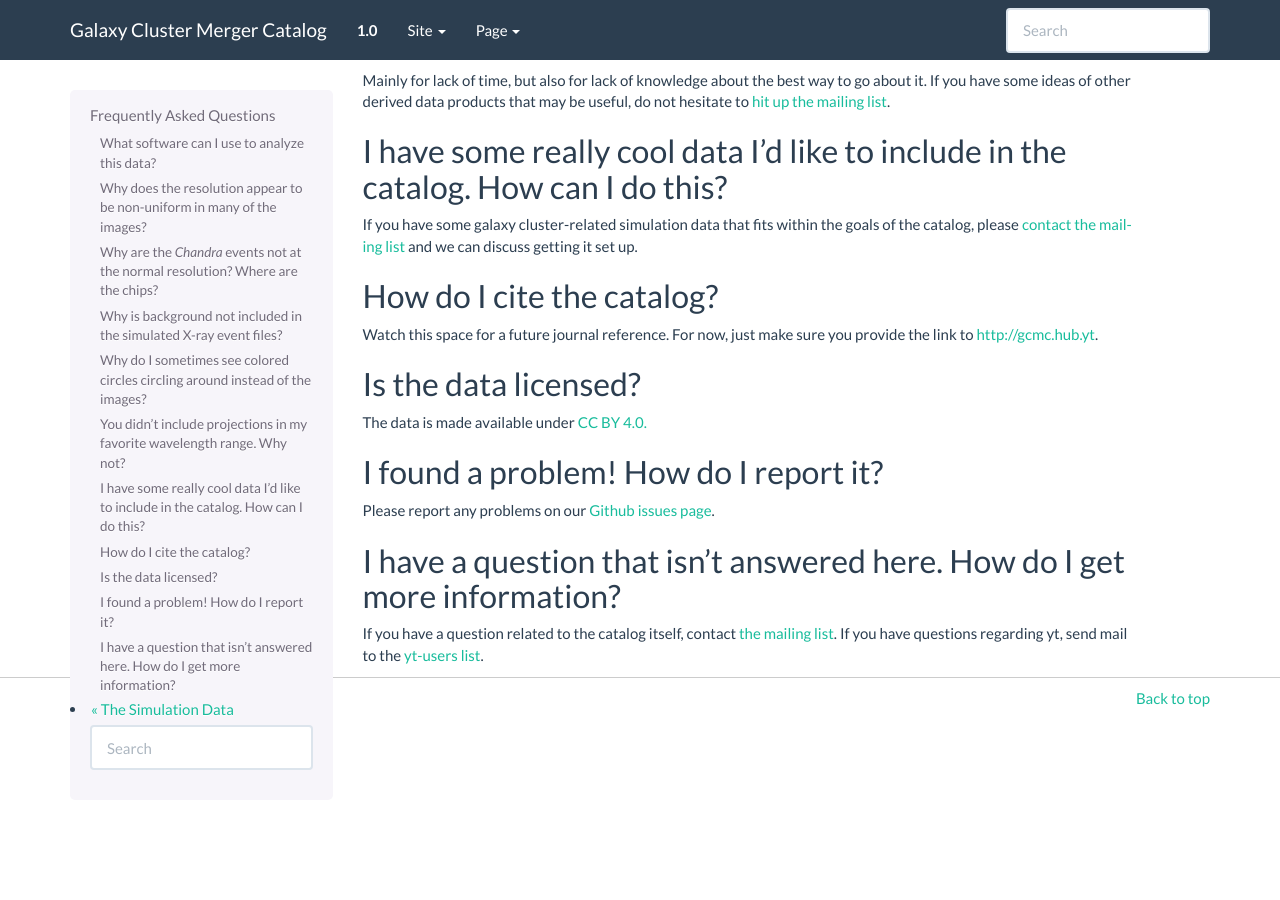
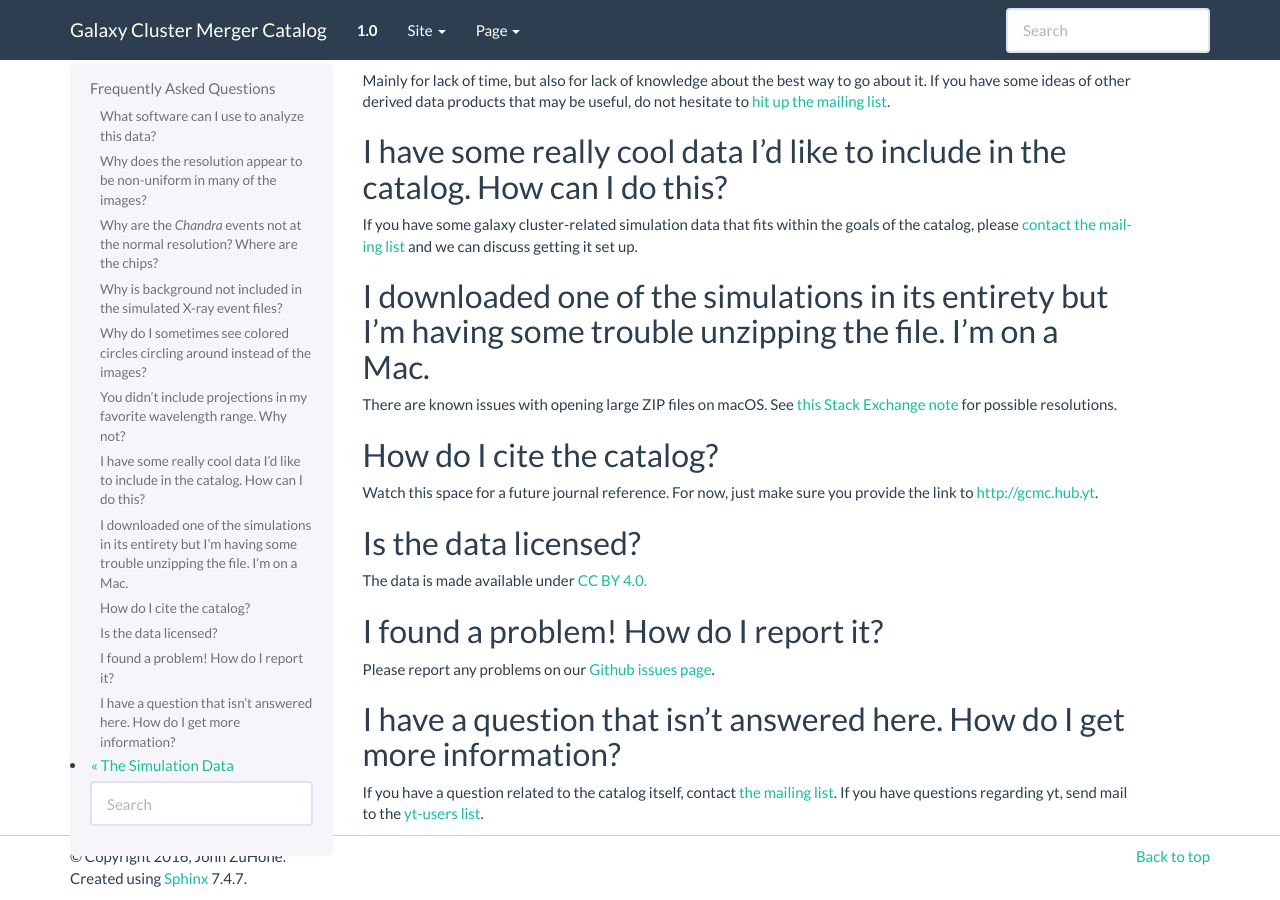
Before and after one commit to jzuhone/cluster_merger_catalog, a Sphinx documentation site: the page built from source/faqs.rst, in a window 1280 px wide and 900 px high, scrolled down 1315 px. Built offline with Sphinx 7.4.7, drawn with Linux system fonts in a browser that asks for light colours; pages that are not in the unit, such as notebooks, are missing from menus.

Commit message:
Added FAQ about large ZIP files

```diff
--- a/source/faqs.rst
+++ b/source/faqs.rst
@@ -79,6 +79,13 @@ If you have some galaxy cluster-related simulation data that fits within the goa
 please `contact the mailing list <https://groups.google.com/forum/#!forum/gcmc>`_ and we can discuss getting it
 set up.
 
+I downloaded one of the simulations in its entirety but I'm having some trouble unzipping the file. I'm on a Mac.
+-----------------------------------------------------------------------------------------------------------------
+
+There are known issues with opening large ZIP files on macOS. See
+`this Stack Exchange note <http://superuser.com/questions/114011/extract-large-zip-file-50-gb-on-mac-os-x>`_ for
+possible resolutions.
+
 How do I cite the catalog?
 --------------------------
 
```
